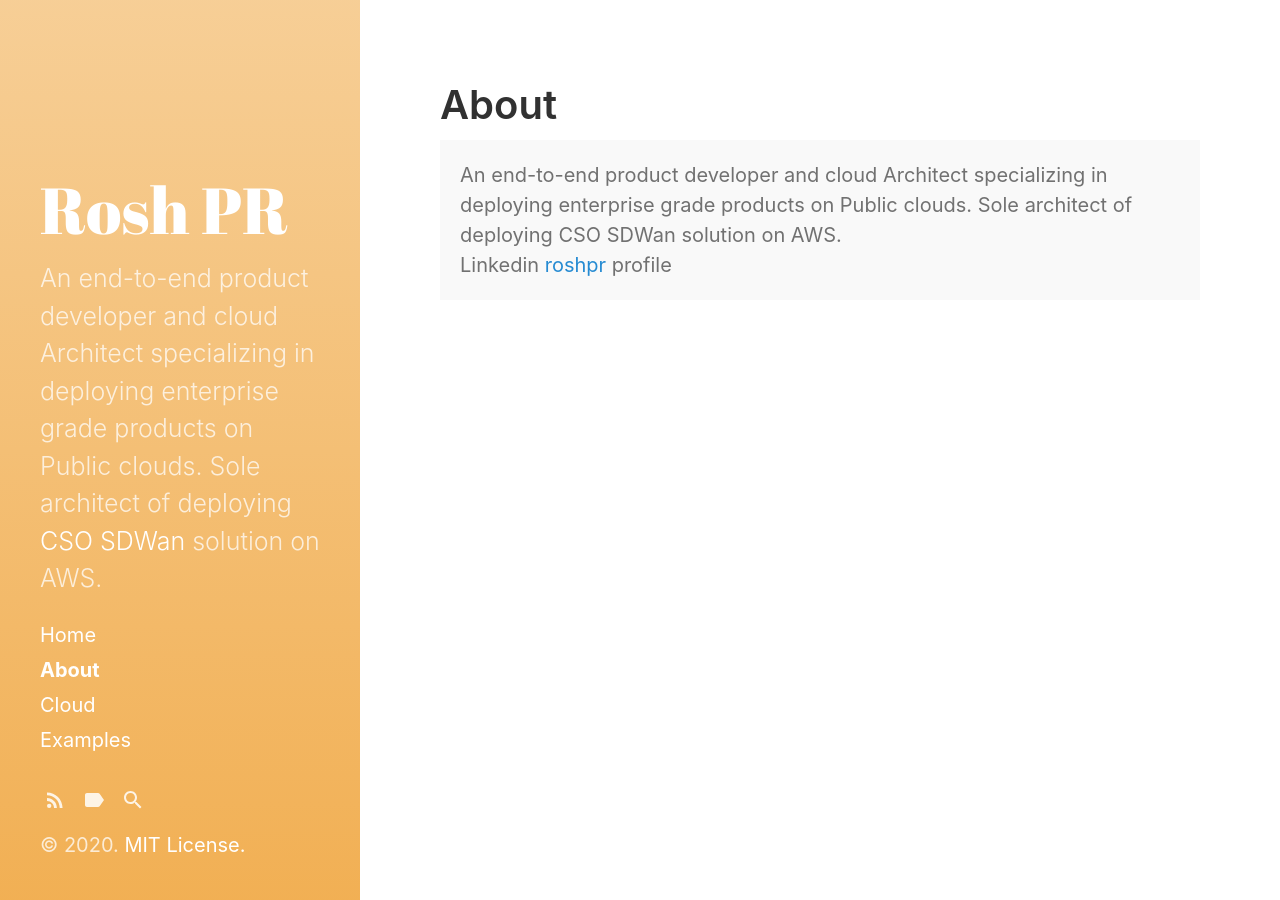
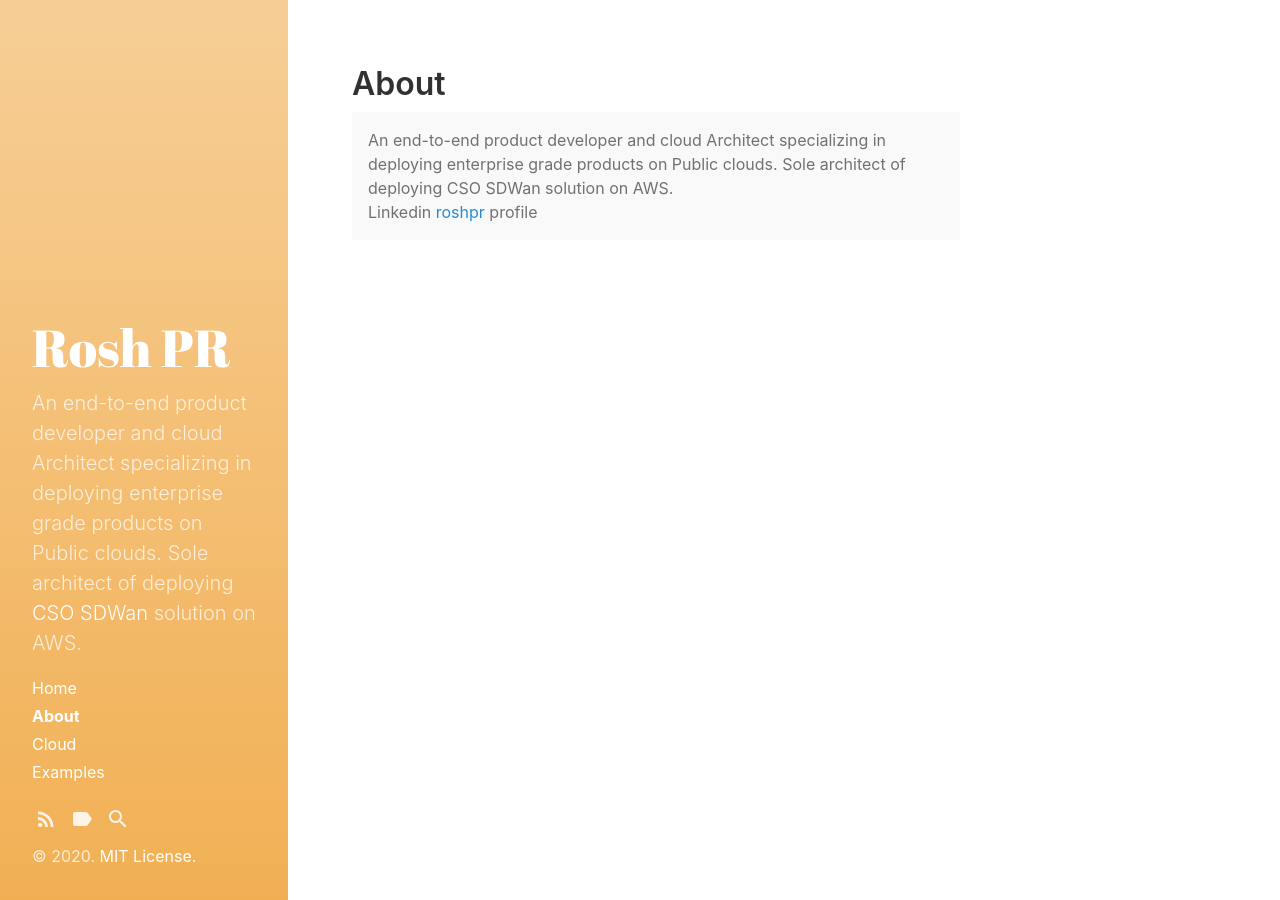
Before and after one commit to roshpr/roshpr.github.com, a Jekyll site: the page built from about.md, in a window 1280 px wide. Built offline with Jekyll 4.4.1, drawn with Linux system fonts in a browser that asks for light colours.

Commit message:
Change font size

```diff
--- a/_sass/hydeout/_variables.scss
+++ b/_sass/hydeout/_variables.scss
@@ -37,7 +37,8 @@ $section-spacing: 2rem !default;
 $sidebar-width: 18rem !default;
 
 $large-breakpoint: 49rem !default;
-$large-font-size: 1.25rem !default;
+//$large-font-size: 1.25rem !default;
+$large-font-size: 1.00rem !default;
 
 $box-shadow-size: 1px !default;
 $box-shadow-opacity: 0.16 !default;
```
